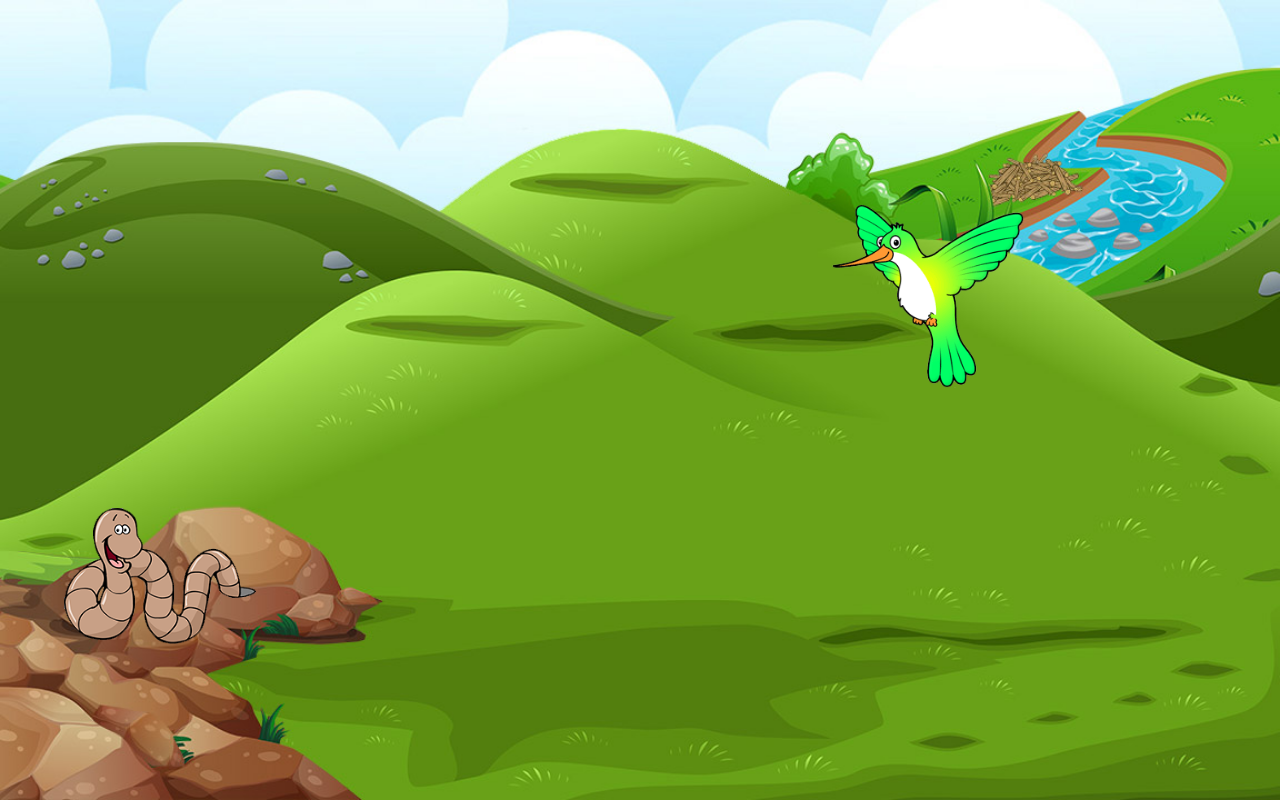
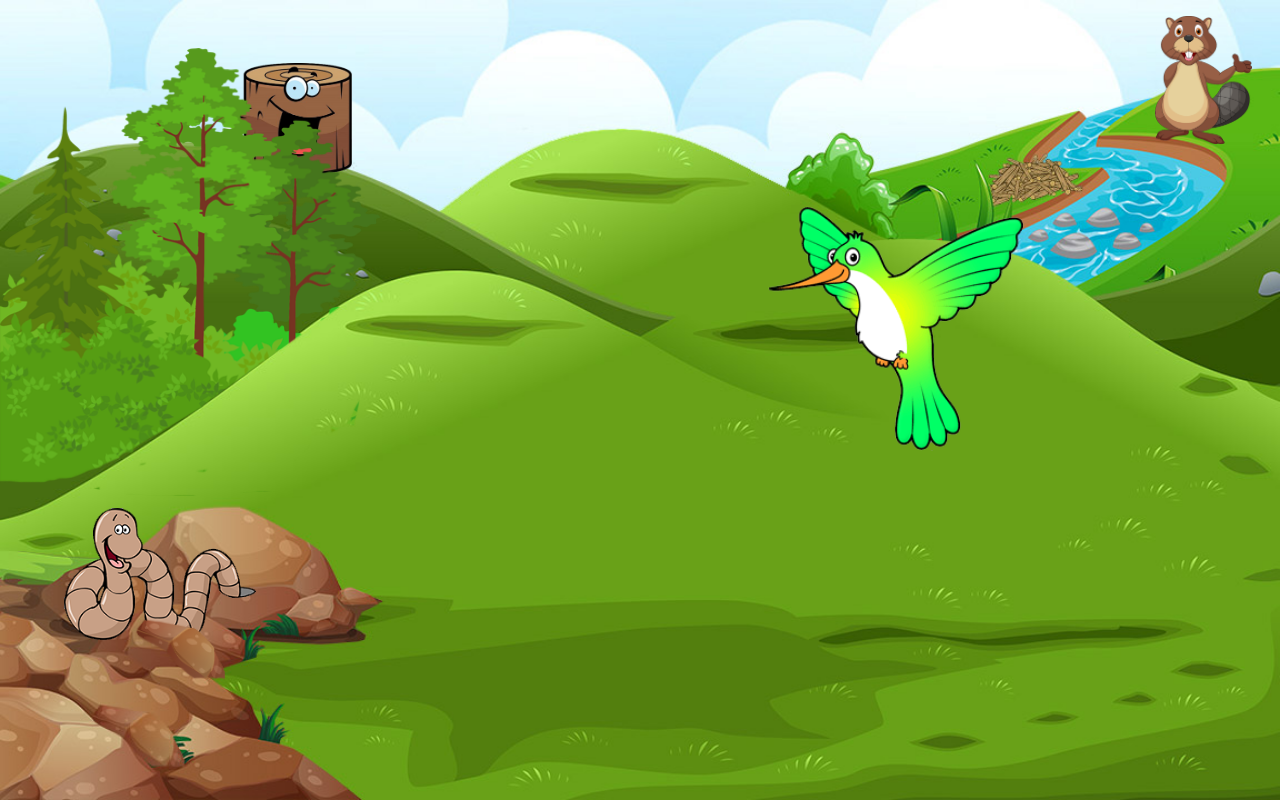
Before and after one commit to BobWassermann/mobile-concepts, a website: page app/index.html in a window 1280 px wide. Drawn offline with nearby package versions, Linux system fonts and the light colour scheme; some packages are replaced by stand-ins of ours; files that its build step writes are made by us from their sources.

Commit message:
all characters 👨‍👨‍👦‍👦

```diff
--- a/app/styles/modules/_characters.scss
+++ b/app/styles/modules/_characters.scss
@@ -1,4 +1,4 @@
-$char--size: 15vw;
+$char--size: 10vw;
 
 @mixin char-url($char) {
   background: center/contain url(/images/characters/#{$char}.png) no-repeat;
@@ -13,13 +13,39 @@ $char--size: 15vw;
   @include char-url(vogel);
   top: 25%;
   right: 20%;
+  @include size($char--size*2);
 }
 
 .char.worm {
   @include char-url(worm);
   top: 60%;
   left: 5%;
+  @include size($char--size*1.5);
   &:after {
     content: '';
+    @include char-url(kleine-steen);
+    @include size(7vw);
+    position: absolute;
+    @include transform(translateX(80%) translateY(140%));
   }
 }
+
+.char.boom {
+  @include char-url(boom);
+  top: 7%;
+  left: 18%;
+  &:after {
+    content: '';
+    @include char-url(boom-bos);
+    @include size(35vw);
+    background-position-x: left;
+    position: fixed;
+    left: 0; top: 6%;
+  }
+}
+
+.char.bever {
+  @include char-url(bever);
+  top: 2%;
+  right: 1%;
+}
--- a/app/views/main.html
+++ b/app/views/main.html
@@ -1,4 +1,6 @@
 <section id="main-menu" class="view">
   <div class="char vogel"></div>
   <div class="char worm"></div>
+  <div class="char boom"></div>
+  <div class="char bever"></div>
 </section>
```
Also changed, not shown: app/images/characters/bever.png (added), app/images/characters/boom-bos.png (added), app/images/characters/boom.png (added).
